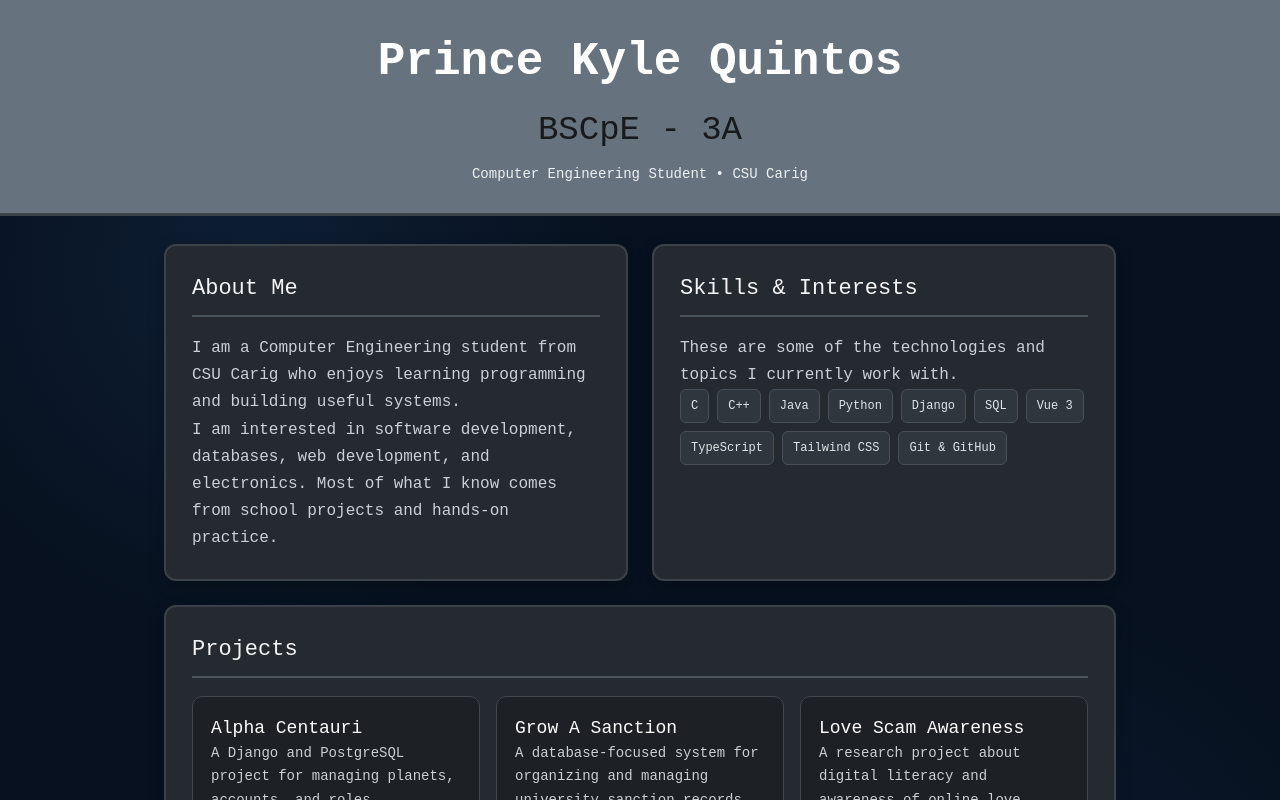
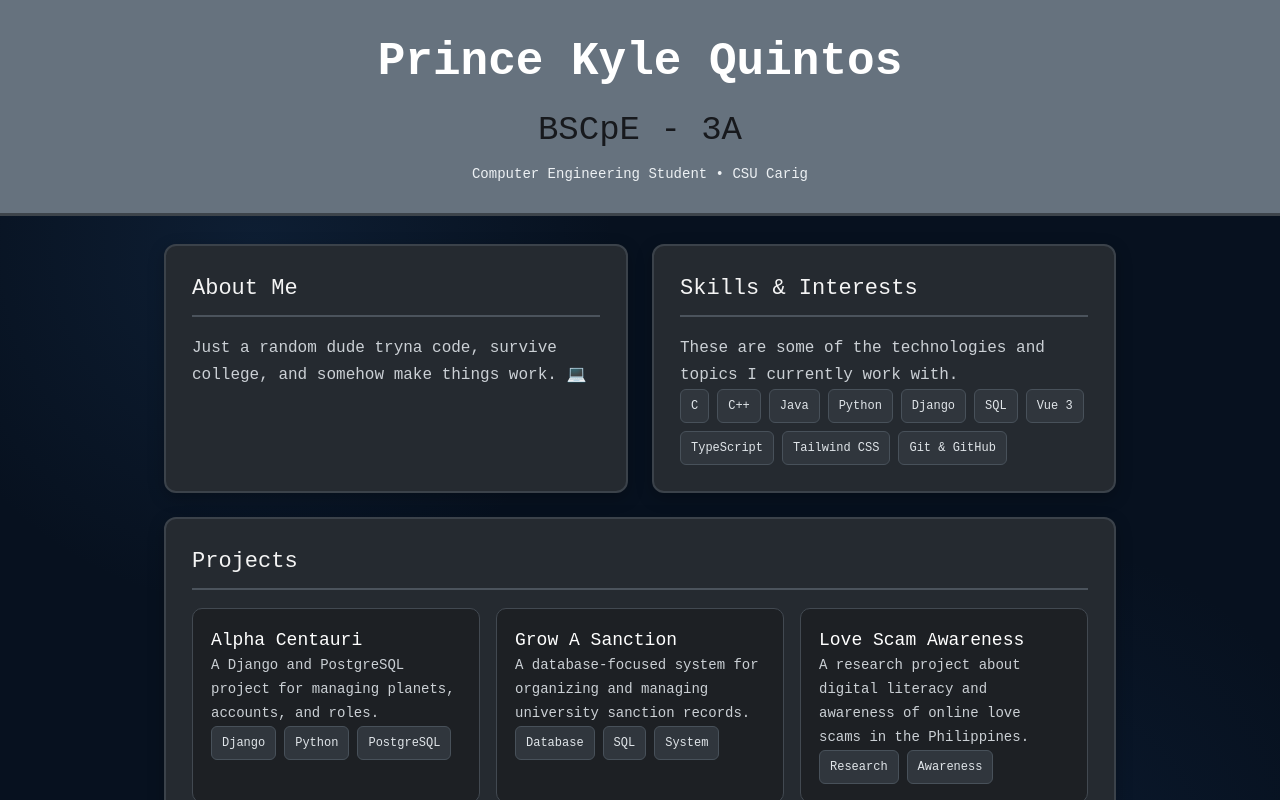
Before and after one commit to PrinceKylez/portfolio, a Vue app: page / in a window 1280 px wide. Shown: the top 800 px of the page. Built offline with nearby package versions, Linux system fonts and the light colour scheme.

Commit message:
Update about me text

```diff
--- a/src/App.vue
+++ b/src/App.vue
@@ -35,8 +35,7 @@ const projects = [
     <main class="contents">
       <section class="card">
         <h2>About Me</h2>
-        <p>I am a Computer Engineering student from CSU Carig who enjoys learning programming and building useful systems.</p>
-        <p>I am interested in software development, databases, web development, and electronics. Most of what I know comes from school projects and hands-on practice.</p>
+        <p>Just a random dude tryna code, survive college, and somehow make things work. 💻</p>
       </section>
 
       <section class="card">
```
